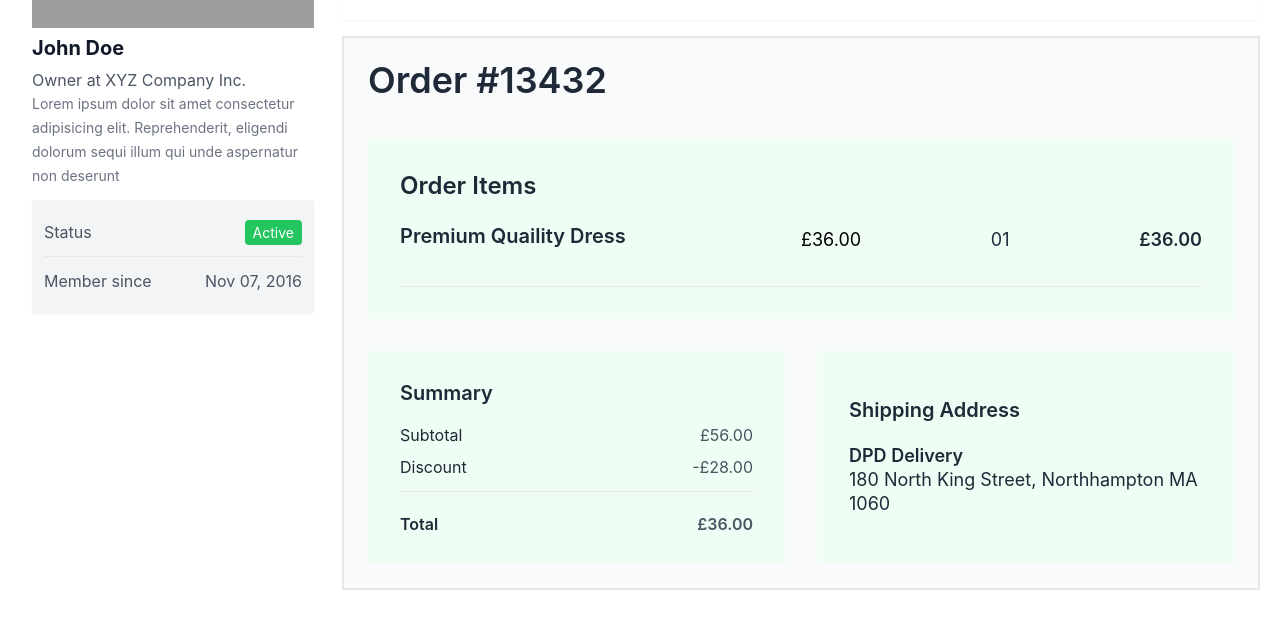
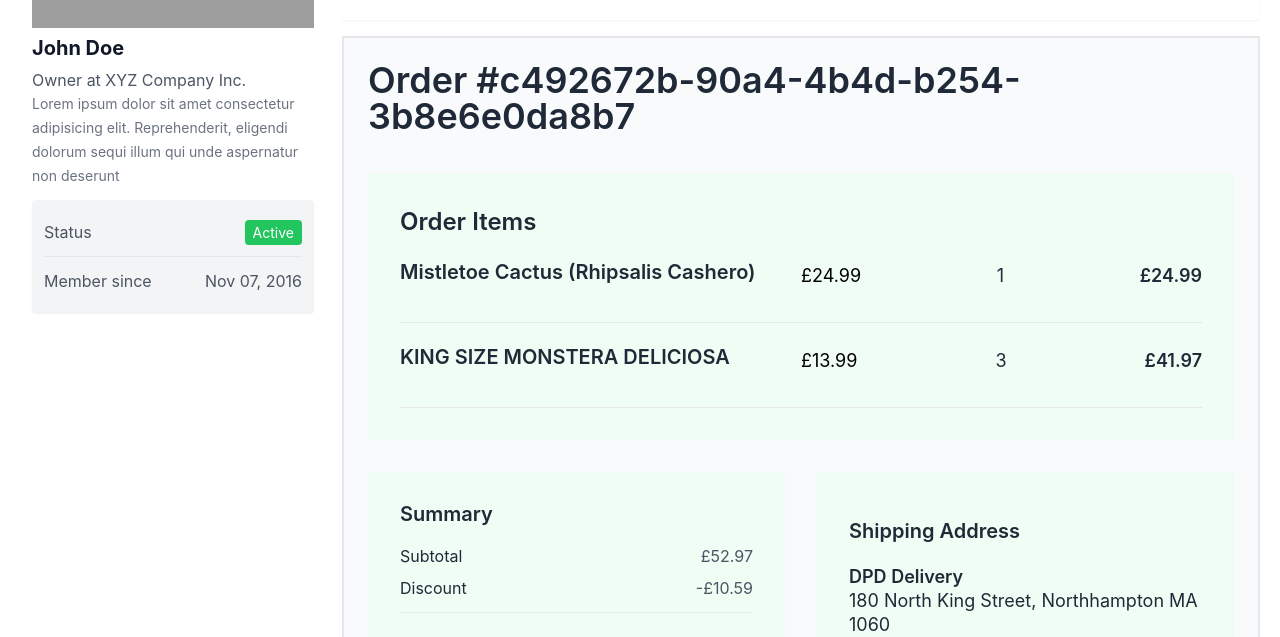
Before and after one commit to aamirmabs/java-react-ecommerce-store, a React (Create React App) app in the folder frontend/: page /profile in a window 1280 px wide. Shown: the part 304-941 px from the top of the page. Before the commit the page ends 894 px from the top, so only its background shows below. Built offline with nearby package versions, Linux system fonts and the light colour scheme; grey boxes are pictures that could not be loaded.

Commit message:
dummy order state values looped over and rendered on profile page

```diff
--- /dev/null
+++ b/frontend/src/components/OrderItem.js
@@ -0,0 +1,98 @@
+import React from "react";
+
+function OrderItem(props) {
+  const { orderNumber, subTotal, discount, total, items } = props;
+  return (
+    <div className="p-6 mt-2 mb-10 2xl:container 2xl:mx-auto bg-slate-50 border-2 ">
+      <div className="flex justify-start item-start space-y-2 flex-col ">
+        <h1 className="text-3xl lg:text-4xl font-semibold leading-7 lg:leading-9  text-gray-800">
+          Order #{orderNumber}
+        </h1>
+      </div>
+      <div className="mt-10 flex flex-col xl:flex-row justify-center items-stretch  w-full xl:space-x-8 space-y-4 md:space-y-6 xl:space-y-0">
+        <div className="flex flex-col justify-start items-start w-full space-y-4 md:space-y-6 xl:space-y-8">
+          <div className="flex flex-col justify-start items-start bg-green-50 px-4 py-4 md:py-6 md:p-6 xl:p-8 w-full">
+            <h2 className="text-xl xl:text-2xl font-semibold leading-6 text-gray-800">
+              {/* <h2 className="text-lg md:text-xl font-semibold leading-6 xl:leading-5 text-gray-800"> */}
+              Order Items
+            </h2>
+            {items.map((item) => (
+              <div
+                key={item.name}
+                className="mt-4 md:mt-6 flex  flex-col md:flex-row justify-start items-start md:items-center md:space-x-6 xl:space-x-8 w-full "
+              >
+                <div className="border-b border-gray-200 md:flex-row flex-col flex justify-between items-start w-full  pb-8 space-y-4 md:space-y-0">
+                  <div className="w-full flex flex-col justify-start items-start space-y-8">
+                    <h3 className="text-lg md:text-xl font-semibold leading-6 xl:leading-5 text-gray-800">
+                      {item.name}
+                    </h3>
+                  </div>
+                  <div className="flex justify-between space-x-8 items-start w-full">
+                    <p className="text-base xl:text-lg leading-6">
+                      £{item.unitPrice}
+                    </p>
+                    <p className="text-base xl:text-lg leading-6 text-gray-800">
+                      {item.quantity}
+                    </p>
+                    <p className="text-base xl:text-lg font-semibold leading-6 text-gray-800">
+                      £{item.quantity * item.unitPrice}
+                    </p>
+                  </div>
+                </div>
+              </div>
+            ))}
+          </div>
+          <div className="flex justify-center md:flex-row flex-col items-stretch w-full space-y-4 md:space-y-0 md:space-x-6 xl:space-x-8">
+            <div className="flex flex-col px-4 py-6 md:p-6 xl:p-8 w-full bg-green-50 space-y-6   ">
+              <h3 className="text-xl font-semibold leading-5 text-gray-800">
+                Summary
+              </h3>
+              <div className="flex justify-center items-center w-full space-y-4 flex-col border-gray-200 border-b pb-4">
+                <div className="flex justify-between  w-full">
+                  <p className="text-base leading-4 text-gray-800">Subtotal</p>
+                  <p className="text-base leading-4 text-gray-600">
+                    £{subTotal}
+                  </p>
+                </div>
+                <div className="flex justify-between items-center w-full">
+                  <p className="text-base leading-4 text-gray-800">Discount</p>
+                  <p className="text-base leading-4 text-gray-600">
+                    -£{discount}
+                  </p>
+                </div>
+              </div>
+              <div className="flex justify-between items-center w-full">
+                <p className="text-base font-semibold leading-4 text-gray-800">
+                  Total
+                </p>
+                <p className="text-base font-semibold leading-4 text-gray-600">
+                  £{total}
+                </p>
+              </div>
+            </div>
+            <div className="flex flex-col justify-center px-4 py-6 md:p-6 xl:p-8 w-full bg-green-50 space-y-6   ">
+              <h3 className="text-xl font-semibold leading-5 text-gray-800">
+                Shipping Address
+              </h3>
+              <div className="flex justify-between items-start w-full">
+                <div className="flex justify-center items-center space-x-4">
+                  <div className="flex flex-col justify-start items-center">
+                    <p className="text-lg leading-6 font-semibold text-gray-800">
+                      DPD Delivery
+                      <br />
+                      <span className="font-normal">
+                        180 North King Street, Northhampton MA 1060
+                      </span>
+                    </p>
+                  </div>
+                </div>
+              </div>
+            </div>
+          </div>
+        </div>
+      </div>
+    </div>
+  );
+}
+
+export default OrderItem;
--- a/frontend/src/components/ProfilePage.js
+++ b/frontend/src/components/ProfilePage.js
@@ -1,6 +1,10 @@
 import React, { useState, useEffect } from "react";
+import OrderItem from "./OrderItem";
+import { useOrder } from "./../contexts/OrderContext";
 
-function Homepage() {
+function ProfilePage() {
+  const { orderState } = useOrder();
+
   return (
     <div className="container mx-auto my-5 p-5">
       <div className="md:flex no-wrap md:-mx-2 ">
@@ -118,97 +122,24 @@ function Homepage() {
           <div className="my-4"></div>
 
           {/* Order details */}
-          <div className="p-6 mt-2 mb-10 2xl:container 2xl:mx-auto bg-slate-50 border-2  ">
-            <div className="flex justify-start item-start space-y-2 flex-col ">
-              <h1 className="text-3xl lg:text-4xl font-semibold leading-7 lg:leading-9  text-gray-800">
-                Order #13432
-              </h1>
-            </div>
-            <div className="mt-10 flex flex-col xl:flex-row justify-center items-stretch  w-full xl:space-x-8 space-y-4 md:space-y-6 xl:space-y-0">
-              <div className="flex flex-col justify-start items-start w-full space-y-4 md:space-y-6 xl:space-y-8">
-                <div className="flex flex-col justify-start items-start bg-green-50 px-4 py-4 md:py-6 md:p-6 xl:p-8 w-full">
-                  <h2 className="text-xl xl:text-2xl font-semibold leading-6 text-gray-800">
-                    {/* <h2 className="text-lg md:text-xl font-semibold leading-6 xl:leading-5 text-gray-800"> */}
-                    Order Items
-                  </h2>
-                  <div className="mt-4 md:mt-6 flex  flex-col md:flex-row justify-start items-start md:items-center md:space-x-6 xl:space-x-8 w-full ">
-                    <div className="border-b border-gray-200 md:flex-row flex-col flex justify-between items-start w-full  pb-8 space-y-4 md:space-y-0">
-                      <div className="w-full flex flex-col justify-start items-start space-y-8">
-                        <h3 className="text-lg md:text-xl font-semibold leading-6 xl:leading-5 text-gray-800">
-                          Premium Quaility Dress
-                        </h3>
-                      </div>
-                      <div className="flex justify-between space-x-8 items-start w-full">
-                        <p className="text-base xl:text-lg leading-6">£36.00</p>
-                        <p className="text-base xl:text-lg leading-6 text-gray-800">
-                          01
-                        </p>
-                        <p className="text-base xl:text-lg font-semibold leading-6 text-gray-800">
-                          £36.00
-                        </p>
-                      </div>
-                    </div>
-                  </div>
-                </div>
-                <div className="flex justify-center md:flex-row flex-col items-stretch w-full space-y-4 md:space-y-0 md:space-x-6 xl:space-x-8">
-                  <div className="flex flex-col px-4 py-6 md:p-6 xl:p-8 w-full bg-green-50 space-y-6   ">
-                    <h3 className="text-xl font-semibold leading-5 text-gray-800">
-                      Summary
-                    </h3>
-                    <div className="flex justify-center items-center w-full space-y-4 flex-col border-gray-200 border-b pb-4">
-                      <div className="flex justify-between  w-full">
-                        <p className="text-base leading-4 text-gray-800">
-                          Subtotal
-                        </p>
-                        <p className="text-base leading-4 text-gray-600">
-                          £56.00
-                        </p>
-                      </div>
-                      <div className="flex justify-between items-center w-full">
-                        <p className="text-base leading-4 text-gray-800">
-                          Discount
-                        </p>
-                        <p className="text-base leading-4 text-gray-600">
-                          -£28.00
-                        </p>
-                      </div>
-                    </div>
-                    <div className="flex justify-between items-center w-full">
-                      <p className="text-base font-semibold leading-4 text-gray-800">
-                        Total
-                      </p>
-                      <p className="text-base font-semibold leading-4 text-gray-600">
-                        £36.00
-                      </p>
-                    </div>
-                  </div>
-                  <div className="flex flex-col justify-center px-4 py-6 md:p-6 xl:p-8 w-full bg-green-50 space-y-6   ">
-                    <h3 className="text-xl font-semibold leading-5 text-gray-800">
-                      Shipping Address
-                    </h3>
-                    <div className="flex justify-between items-start w-full">
-                      <div className="flex justify-center items-center space-x-4">
-                        <div className="flex flex-col justify-start items-center">
-                          <p className="text-lg leading-6 font-semibold text-gray-800">
-                            DPD Delivery
-                            <br />
-                            <span className="font-normal">
-                              180 North King Street, Northhampton MA 1060
-                            </span>
-                          </p>
-                        </div>
-                      </div>
-                    </div>
-                  </div>
-                </div>
-              </div>
-            </div>
-          </div>
-          {/* End of profile tab */}
+          {/* loop over orderState */}
+          {Object.keys(orderState).map((key) => {
+            console.log(orderState[key]);
+            return (
+              <OrderItem
+                key={key}
+                orderNumber={key}
+                subTotal={orderState[key].subTotal}
+                discount={orderState[key].discount}
+                total={orderState[key].total}
+                items={orderState[key].items}
+              />
+            );
+          })}
         </div>
       </div>
     </div>
   );
 }
 
-export default Homepage;
+export default ProfilePage;
--- a/frontend/src/contexts/OrderContext.js
+++ b/frontend/src/contexts/OrderContext.js
@@ -7,18 +7,18 @@ export const initialOrderContextValue = {
     subTotal: 52.97,
     discount: 10.59,
     total: 42.38,
-    items: {
-      "INDOOR-PLANT-1002": {
+    items: [
+      {
         name: "Mistletoe Cactus (Rhipsalis Cashero)",
         quantity: 1,
         unitPrice: 24.99,
       },
-      "OUTDOOR-PLANT-1002": {
+      {
         name: "KING SIZE MONSTERA DELICIOSA",
         quantity: 3,
         unitPrice: 13.99,
       },
-    },
+    ],
   },
   "2832b2ad-95ff-4574-b89c-dccb9cfe034b": {
     subTotal: 52.97,
```
